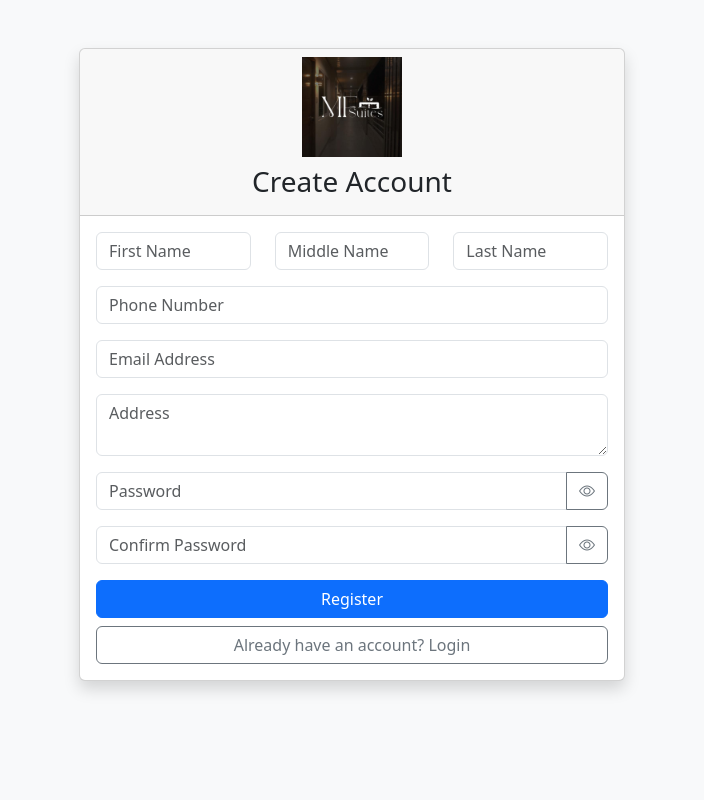
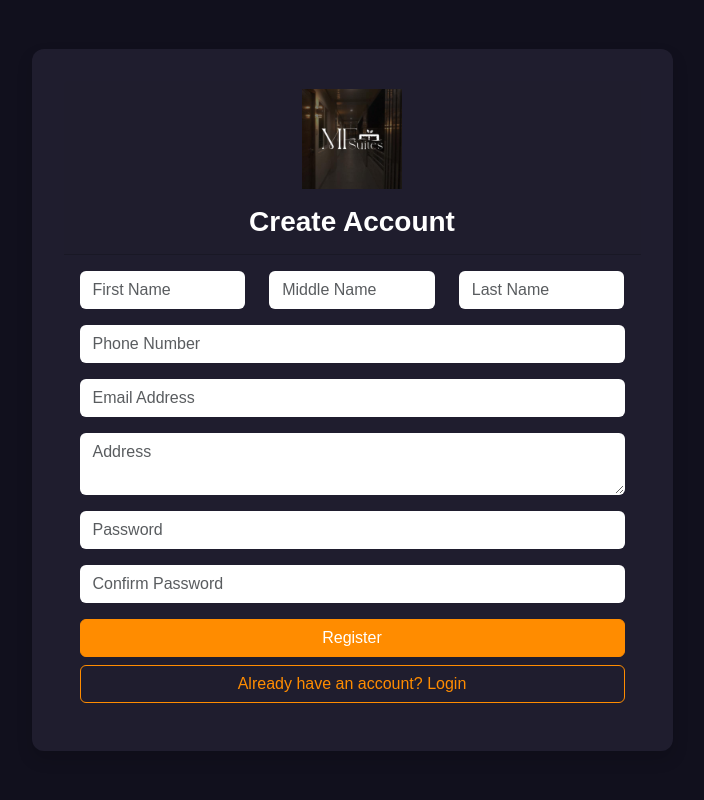
Before and after one commit to xhinsade29/MFsuite-Hotel-Reservation, a PHP site: page /pages/register.php in a window 1280 px wide. Shown: the whole page, without its empty margins (288-992 px from the left). Run offline with PHP 8.4, Linux system fonts and the light colour scheme; some libraries are stand-ins or nearby versions.

Commit message:
added a register interface

```diff
--- a/pages/login.php
+++ b/pages/login.php
@@ -10,7 +10,7 @@
     :root {
       --primary: #FF8C00;
       --background: #11101d;
-      --input-bg: #1f1d2e;
+      --input-bg:rgb(255, 255, 255);
       --text-light: #ffffff;
       --text-muted: rgba(255, 255, 255, 0.6);
     }
--- a/pages/register.php
+++ b/pages/register.php
@@ -1,54 +1,131 @@
 <!DOCTYPE html>
 <html lang="en">
 <head>
-    <meta charset="UTF-8">
-    <meta name="viewport" content="width=device-width, initial-scale=1.0">
+  <meta charset="UTF-8" />
+  <meta name="viewport" content="width=device-width, initial-scale=1.0"/>
   <title>Register - MFsuite Hotel</title>
-    <link href="https://cdn.jsdelivr.net/npm/bootstrap@5.3.0/dist/css/bootstrap.min.css" rel="stylesheet">
+  <link href="https://cdn.jsdelivr.net/npm/bootstrap@5.3.0/dist/css/bootstrap.min.css" rel="stylesheet"/>
+  <link rel="stylesheet" href="https://cdn.jsdelivr.net/npm/bootstrap-icons@1.10.5/font/bootstrap-icons.css" />
+  <style>
+    :root {
+      --primary: #FF8C00;
+      --background: #11101d;
+      --input-bg:rgb(255, 255, 255);
+      --text-light: #ffffff;
+      --text-muted: rgba(255, 255, 255, 0.6);
+    }
+
+    body {
+      background: var(--background);
+      font-family: 'Poppins', sans-serif;
+      color: var(--text-light);
+      min-height: 100vh;
+      display: flex;
+      align-items: center;
+      justify-content: center;
+    }
+
+    .card {
+      background: #1f1d2e;
+      border: none;
+      color: var(--text-light);
+      border-radius: 12px;
+      padding: 2rem;
+    }
+
+    .card-header h3 {
+      margin-top: 1rem;
+      font-weight: 600;
+    }
+
+    .form-control {
+      background: var(--input-bg);
+      border: 1px solid rgba(255, 255, 255, 0.1);
+      color: var(--text-light);
+    }
+
+    .form-control:focus {
+      background: var(--input-bg);
+      color: var(--text-light);
+      border-color: var(--primary);
+      box-shadow: 0 0 0 0.2rem rgba(255, 140, 0, 0.25);
+    }
+
+    .btn-primary {
+      background-color: var(--primary);
+      border-color: var(--primary);
+    }
+
+    .btn-primary:hover {
+      background-color: #e67c00;
+      border-color: #e67c00;
+    }
+
+    .btn-outline-secondary {
+      border-color: var(--primary);
+      color: var(--primary);
+    }
+
+    .btn-outline-secondary:hover {
+      background-color: var(--primary);
+      color: #fff;
+    }
+
+    .input-group .btn {
+      border-color: rgba(255, 255, 255, 0.1);
+      background: var(--input-bg);
+      color: var(--text-muted);
+    }
+
+    .input-group .btn:hover {
+      background: rgba(255, 255, 255, 0.05);
+    }
+  </style>
 </head>
-<body class="bg-light">
-    <div class="container mt-5">
+<body>
+
+  <div class="container">
     <div class="row justify-content-center">
-            <div class="col-md-6">
+      <div class="col-lg-7 col-md-8">
         <div class="card shadow">
           <div class="card-header text-center">
-                        <img src="../assets/MFsuites_logo.png" alt="Hotel Logo" class="img-fluid" style="max-height: 100px;">
-                        <h3 class="mt-2">Create Account</h3>
+            <img src="../assets/MFsuites_logo.png" alt="Hotel Logo" class="img-fluid" style="max-height: 100px;" />
+            <h3 class="mt-3">Create Account</h3>
           </div>
           <div class="card-body">
             <form action="process_register.php" method="POST">
               <div class="row mb-3">
-                                <div class="col-md-4">
-                                    <input type="text" class="form-control" name="firstname" placeholder="First Name" required>
+                <div class="col-md-4 mb-2 mb-md-0">
+                  <input type="text" class="form-control" name="firstname" placeholder="First Name" required />
+                </div>
+                <div class="col-md-4 mb-2 mb-md-0">
+                  <input type="text" class="form-control" name="middlename" placeholder="Middle Name" />
                 </div>
                 <div class="col-md-4">
-                                    <input type="text" class="form-control" name="middlename" placeholder="Middle Name">
-                                </div>
-                                <div class="col-md-4">
-                                    <input type="text" class="form-control" name="lastname" placeholder="Last Name" required>
+                  <input type="text" class="form-control" name="lastname" placeholder="Last Name" required />
                 </div>
               </div>
               <div class="mb-3">
-                                <input type="tel" class="form-control" name="phone" placeholder="Phone Number" required>
+                <input type="tel" class="form-control" name="phone" placeholder="Phone Number" required />
               </div>
               <div class="mb-3">
-                                <input type="email" class="form-control" name="email" placeholder="Email Address" required>
+                <input type="email" class="form-control" name="email" placeholder="Email Address" required />
               </div>
               <div class="mb-3">
                 <textarea class="form-control" name="address" placeholder="Address" rows="2" required></textarea>
               </div>
               <div class="mb-3">
                 <div class="input-group">
-                                    <input type="password" class="form-control" name="password" id="password" placeholder="Password" required>
-                                    <button class="btn btn-outline-secondary" type="button" onclick="togglePassword('password')">
+                  <input type="password" class="form-control" name="password" id="password" placeholder="Password" required />
+                  <button class="btn" type="button" onclick="togglePassword('password')">
                     <i class="bi bi-eye"></i>
                   </button>
                 </div>
               </div>
               <div class="mb-3">
                 <div class="input-group">
-                                    <input type="password" class="form-control" name="confirm_password" id="confirm_password" placeholder="Confirm Password" required>
-                                    <button class="btn btn-outline-secondary" type="button" onclick="togglePassword('confirm_password')">
+                  <input type="password" class="form-control" name="confirm_password" id="confirm_password" placeholder="Confirm Password" required />
+                  <button class="btn" type="button" onclick="togglePassword('confirm_password')">
                     <i class="bi bi-eye"></i>
                   </button>
                 </div>
@@ -63,13 +140,12 @@
       </div>
     </div>
   </div>
+
   <script src="https://cdn.jsdelivr.net/npm/bootstrap@5.3.0/dist/js/bootstrap.bundle.min.js"></script>
-    <link rel="stylesheet" href="https://cdn.jsdelivr.net/npm/bootstrap-icons@1.7.2/font/bootstrap-icons.css">
   <script>
     function togglePassword(inputId) {
       const input = document.getElementById(inputId);
       const icon = event.currentTarget.querySelector('i');
-
       if (input.type === 'password') {
         input.type = 'text';
         icon.className = 'bi bi-eye-slash';
```
Lines whose indentation alone changed are shown as unchanged.
